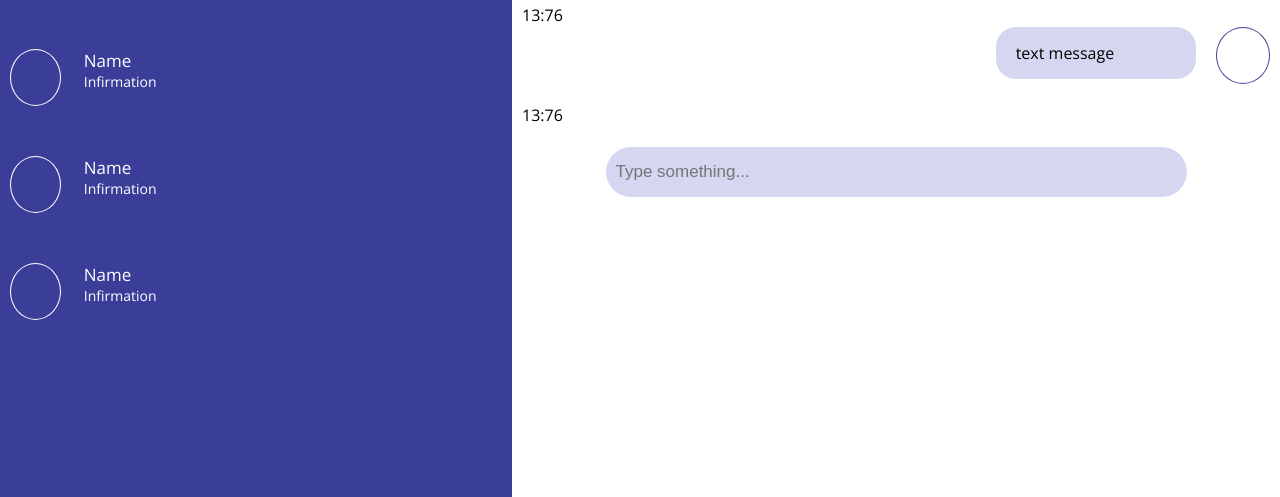
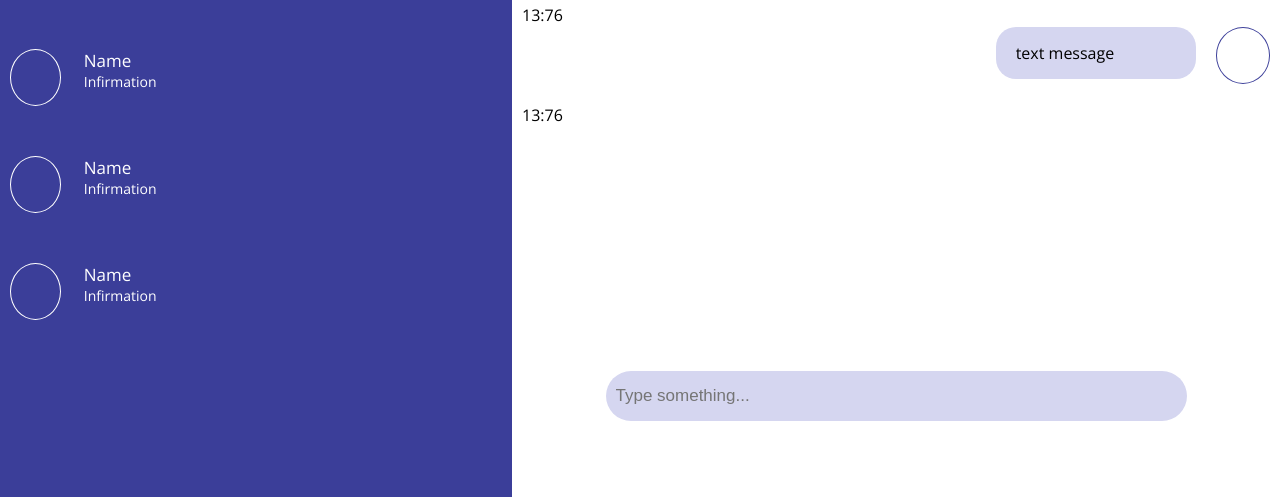
Before and after one commit to NatalyaB/MyChat, a plain HTML site: page form1.html in a window 1280 px wide. Shown: the part 303-800 px from the top of the page. Drawn offline with nearby package versions, Linux system fonts and the light colour scheme.

Commit message:
Some fixes

```diff
--- a/css/style2.css
+++ b/css/style2.css
@@ -34,6 +34,7 @@ section {
     width: 40%;
     padding: 10px;
     box-sizing: border-box;
+    overflow-y: scroll;
 }
 
 header {
@@ -122,6 +123,11 @@ header {
     box-sizing: border-box;
 }
 
+.chat .conversation {
+    overflow-y: scroll;
+    height: 80%;
+}
+
 .message {
     width: 100%;
     height: 100px;
--- a/form1.html
+++ b/form1.html
@@ -78,10 +78,10 @@
                         <div class="text-message">text message</div>
                         <div class="time">13:76</div>
                     </div>
-                    <footer>
-                        <input type="text" class="message-box" placeholder="Type something...">
-                    </footer>
                 </div>
+                <footer>
+                    <input type="text" class="message-box" placeholder="Type something...">
+                </footer>
             </section>
         </div>
     </body>
```
